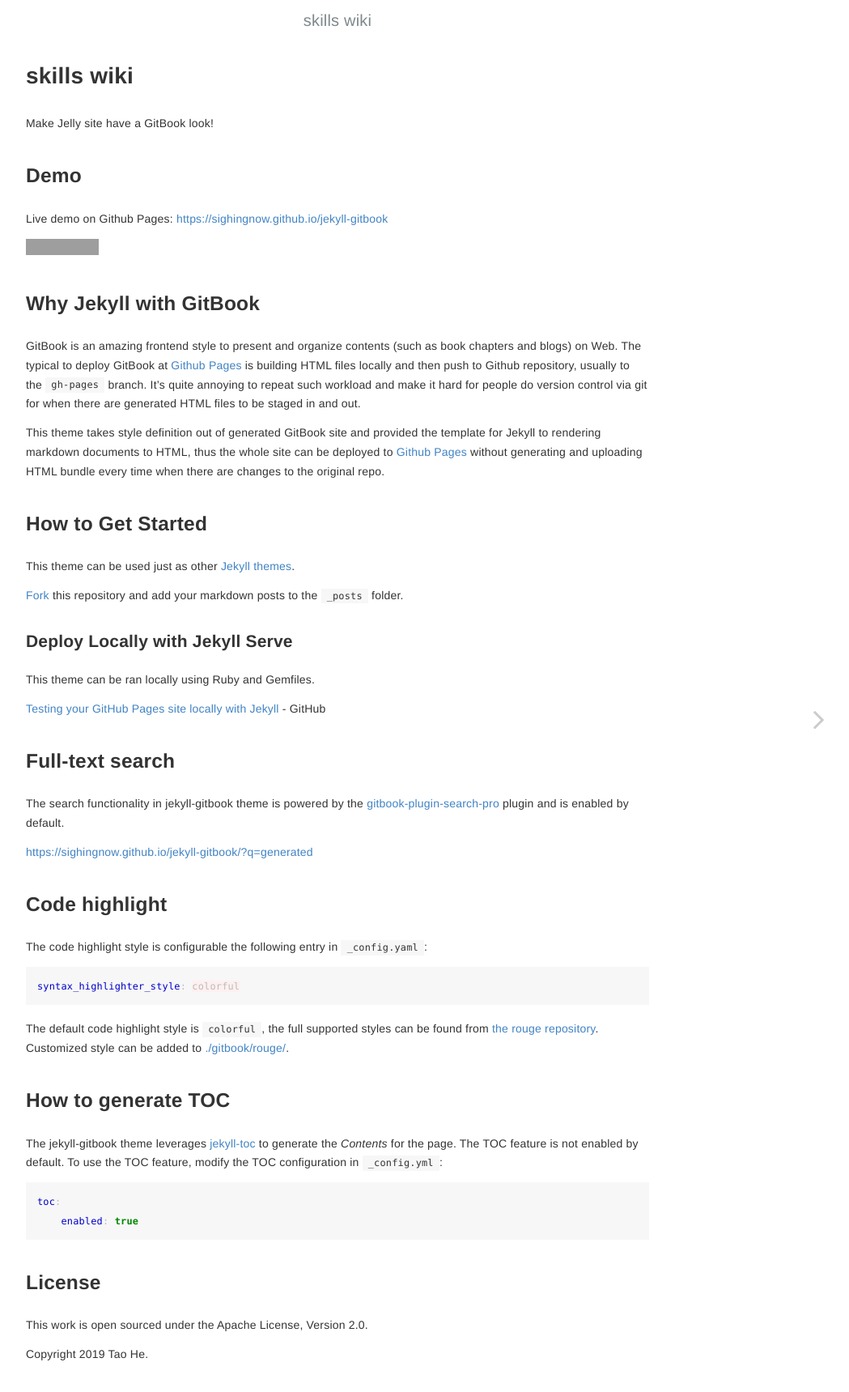
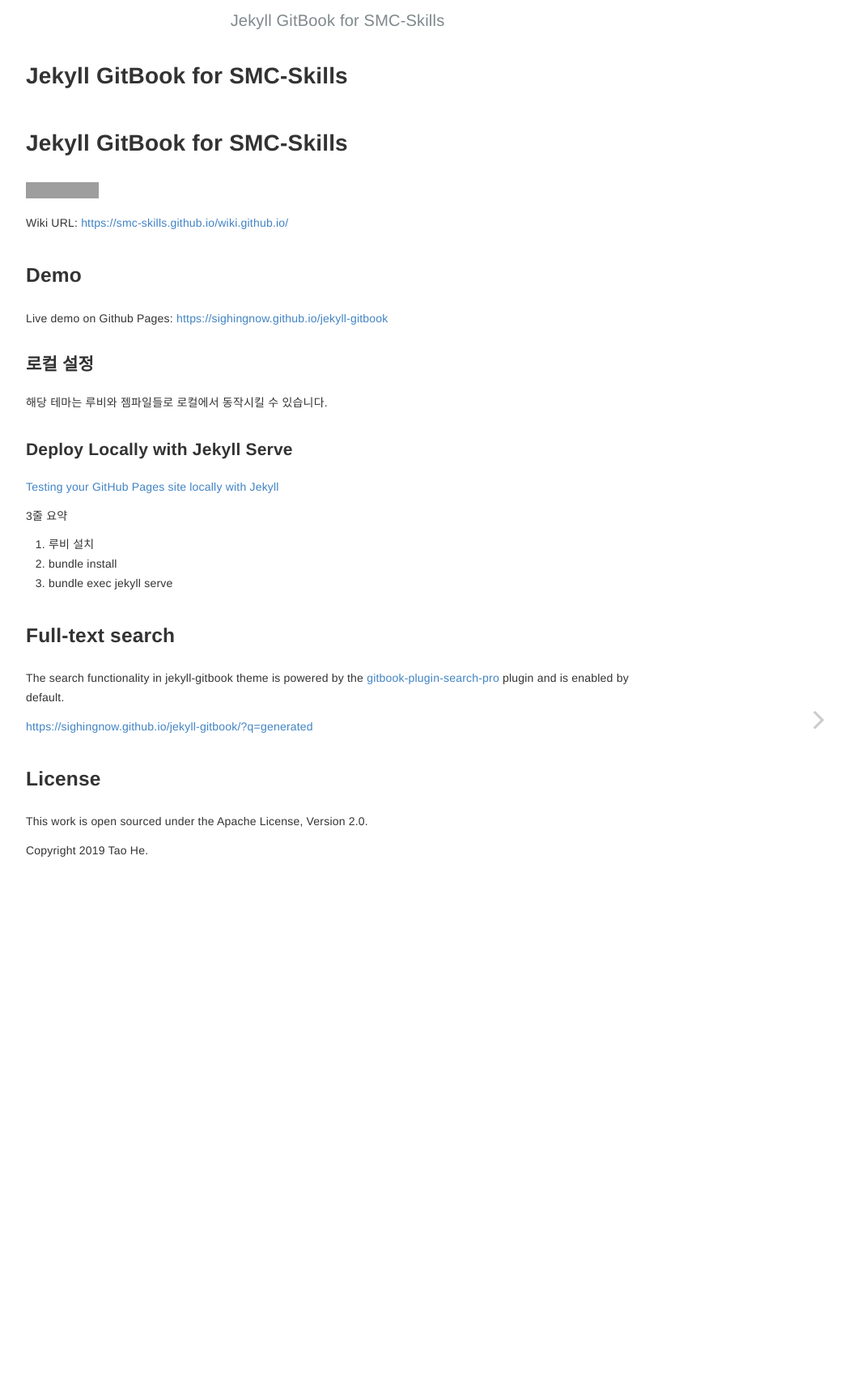
Before and after one commit to omk2477/wiki.github.io, a Jekyll site: the page built from index.md, in a window 1280 px wide. Shown: the top 1719 px of the page at 81% size, without its empty margins (223-1272 px from the left). Built offline with Jekyll 4.4.1, drawn with Linux system fonts in a browser that asks for light colours; our own code applies the rules of GitHub Pages for plain Markdown files; grey boxes are pictures that could not be loaded.

Commit message:
edit index.md

````diff
--- a/index.md
+++ b/index.md
@@ -1,67 +1,31 @@
----
-layout: home
----
+# Jekyll GitBook for SMC-Skills
+[![Jekyll Themes](https://img.shields.io/badge/featured%20on-JekyllThemes-red.svg)](https://jekyll-themes.com/jekyll-gitbook/)
 
-Make Jelly site have a GitBook look!
+Wiki URL: [https://smc-skills.github.io/wiki.github.io/](https://smc-skills.github.io/wiki.github.io/)
 
 ## Demo
 
 Live demo on Github Pages: [https://sighingnow.github.io/jekyll-gitbook](https://sighingnow.github.io/jekyll-gitbook)
 
-[![Jekyll Themes](https://img.shields.io/badge/featured%20on-JekyllThemes-red.svg)](https://jekyll-themes.com/jekyll-gitbook/)
 
-## Why Jekyll with GitBook
+### 로컬 설정
 
-GitBook is an amazing frontend style to present and organize contents (such as book chapters
-and blogs) on Web. The typical to deploy GitBook at [Github Pages][1]
-is building HTML files locally and then push to Github repository, usually to the `gh-pages`
-branch. It's quite annoying to repeat such workload and make it hard for people do version
-control via git for when there are generated HTML files to be staged in and out.
-
-This theme takes style definition out of generated GitBook site and provided the template
-for Jekyll to rendering markdown documents to HTML, thus the whole site can be deployed
-to [Github Pages][1] without generating and uploading HTML bundle every time when there are
-changes to the original repo.
-
-## How to Get Started
-
-This theme can be used just as other [Jekyll themes][1].
-
-[Fork][3] this repository and add your markdown posts to the `_posts` folder.
+해당 테마는 루비와 젬파일들로 로컬에서 동작시킬 수 있습니다.
 
 ### Deploy Locally with Jekyll Serve
 
-This theme can be ran locally using Ruby and Gemfiles.
+[Testing your GitHub Pages site locally with Jekyll](https://docs.github.com/en/pages/setting-up-a-github-pages-site-with-jekyll/testing-your-github-pages-site-locally-with-jekyll)
 
-[Testing your GitHub Pages site locally with Jekyll](https://docs.github.com/en/pages/setting-up-a-github-pages-site-with-jekyll/testing-your-github-pages-site-locally-with-jekyll) - GitHub
+3줄 요약
+1. 루비 설치
+2. bundle install
+3. bundle exec jekyll serve
 
 ## Full-text search
 
 The search functionality in jekyll-gitbook theme is powered by the [gitbook-plugin-search-pro][5] plugin and is enabled by default.
 
 [https://sighingnow.github.io/jekyll-gitbook/?q=generated](https://sighingnow.github.io/jekyll-gitbook/?q=generated)
-
-## Code highlight
-
-The code highlight style is configurable the following entry in `_config.yaml`:
-
-```yaml
-syntax_highlighter_style: colorful
-```
-
-The default code highlight style is `colorful`, the full supported styles can be found from [the rouge repository][6]. Customized
-style can be added to [./gitbook/rouge/](./gitbook/rouge/).
-
-## How to generate TOC
-
-The jekyll-gitbook theme leverages [jekyll-toc][4] to generate the *Contents* for the page.
-The TOC feature is not enabled by default. To use the TOC feature, modify the TOC
-configuration in `_config.yml`:
-
-```yaml
-toc:
-    enabled: true
-```
 
 ## License
 
````
